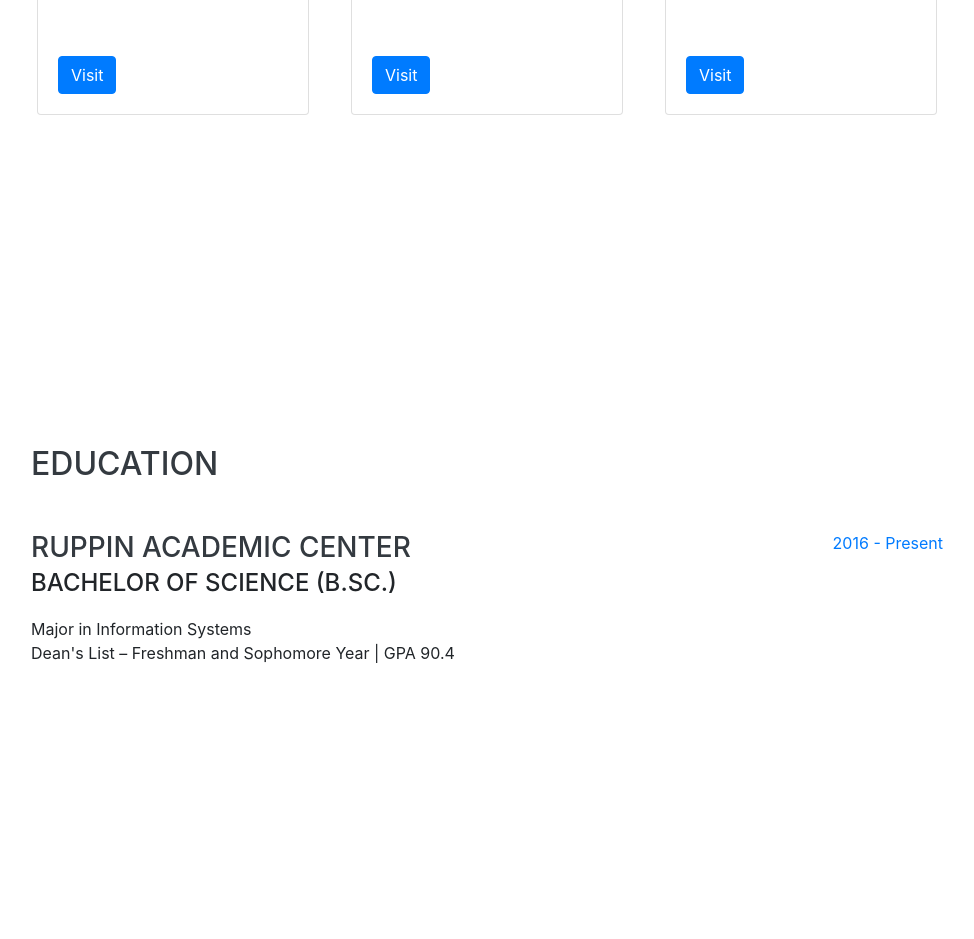
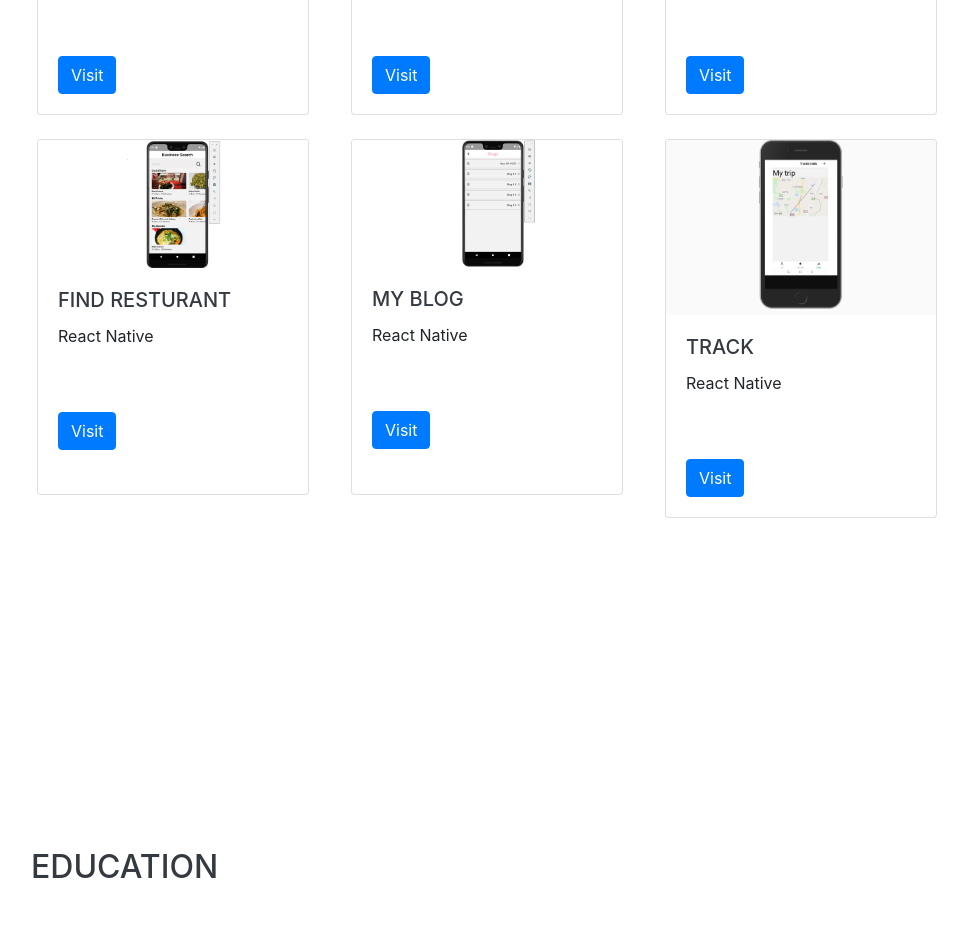
Before and after one commit to OriHayun/Portfolio, a website with bundled scripts: page index.html in a window 1280 px wide. Shown: the part 1960-2899 px from the top of the page, without its empty margins (289-1263 px from the left). Built offline with nearby package versions, Linux system fonts and the light colour scheme; a web font is replaced by a local one.

Commit message:
add 3 React Native project
Find Resturant , Blog , Track apps

```diff
--- a/index.html
+++ b/index.html
@@ -199,6 +199,38 @@
                                 <h5 class="card-title">Beerzza Resturant</h5>
                                 <p class="card-text">HTML CSS JS</p><br /><br />
                                 <a href="http://Beerzza.co.il" target="_blank" class="btn btn-primary">Visit</a>
+                            </div>
+                        </div>
+                    </div>
+                </div>
+                <div class="row">
+                    <div class="col mb-4">
+                        <div class="card" style="width: 17rem;margin-left:auto;margin-right:auto">
+                            <img class="card-img-top" src="./img/Find Resturant.jpeg" alt="Card image cap">
+                            <div class="card-body">
+                                <h5 class="card-title">Find Resturant</h5>
+                                <p class="card-text">React Native</p><br /><br />
+                                <a href="https://github.com/OriHayun/Find-Resturant" target="_blank" class="btn btn-primary">Visit</a>
+                            </div>
+                        </div>
+                    </div>
+                    <div class="col mb-4">
+                        <div class="card" style="width: 17rem;margin-left:auto;margin-right:auto">
+                            <img class="card-img-top" src="./img/Blog.jpeg" alt="Card image cap">
+                            <div class="card-body">
+                                <h5 class="card-title">My Blog</h5>
+                                <p class="card-text">React Native</p><br /><br />
+                                <a href="https://github.com/OriHayun/Blog" target="_blank" class="btn btn-primary">Visit</a>
+                            </div>
+                        </div>
+                    </div>
+                    <div class="col mb-4">
+                        <div class="card" style="width: 17rem;margin-left:auto;margin-right:auto">
+                            <img class="card-img-top" src="./img/Track1.jpeg" alt="Card image cap">
+                            <div class="card-body">
+                                <h5 class="card-title">Track</h5>
+                                <p class="card-text">React Native</p><br /><br />
+                                <a href="https://github.com/OriHayun/Track" target="_blank" class="btn btn-primary">Visit</a>
                             </div>
                         </div>
                     </div>
```
Also changed, not shown: img/Blog.jpeg (added), img/Find Resturant.jpeg (added), img/Track.jpeg (added), img/Track1.jpeg (added).
